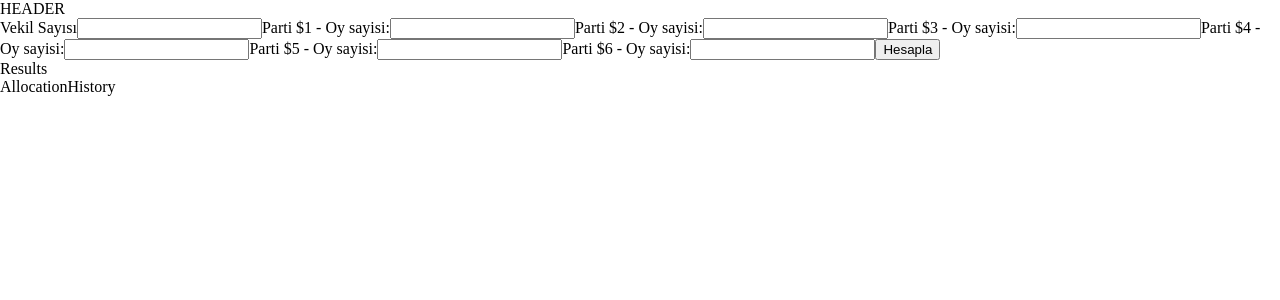
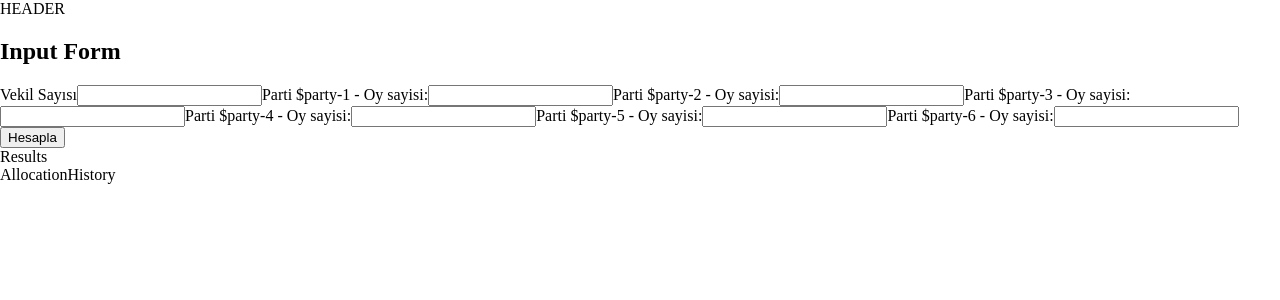
Before and after one commit to berkaysson/dhondt-system-calculator, a React (Create React App) app: page / in a window 1280 px wide. Shown: the top 300 px of the page. Built offline with nearby package versions, Linux system fonts and the light colour scheme.

Commit message:
Refactor InputForm to make it functional

```diff
--- a/src/Components/InputForm.js
+++ b/src/Components/InputForm.js
@@ -1,18 +1,19 @@
 import PartyForm from "./PartyForm";
 
-const InputForm = ({numberOfParty}) => {
+const InputForm = ({numberOfParty, onCalculateResults}) => {
   const partyForms = [];
 
   for (let i = 1; i <= numberOfParty; i++) {
-    partyForms.push(<PartyForm key={i} partyName={i} />);
+    partyForms.push(<PartyForm key={i} partyName={'party-'+i} />);
   }
 
   return <div>
-    <form>
+    <h2>Input Form</h2>
+    <form onSubmit={onCalculateResults}>
       <label>Vekil Sayısı</label>
-      <input type="number"></input>
+      <input type="number" id="totalSeats" name="totalSeats"></input>
       {partyForms}
-      <button>Hesapla</button>
+      <button type="submit">Hesapla</button>
     </form>
   </div>
 }
```
